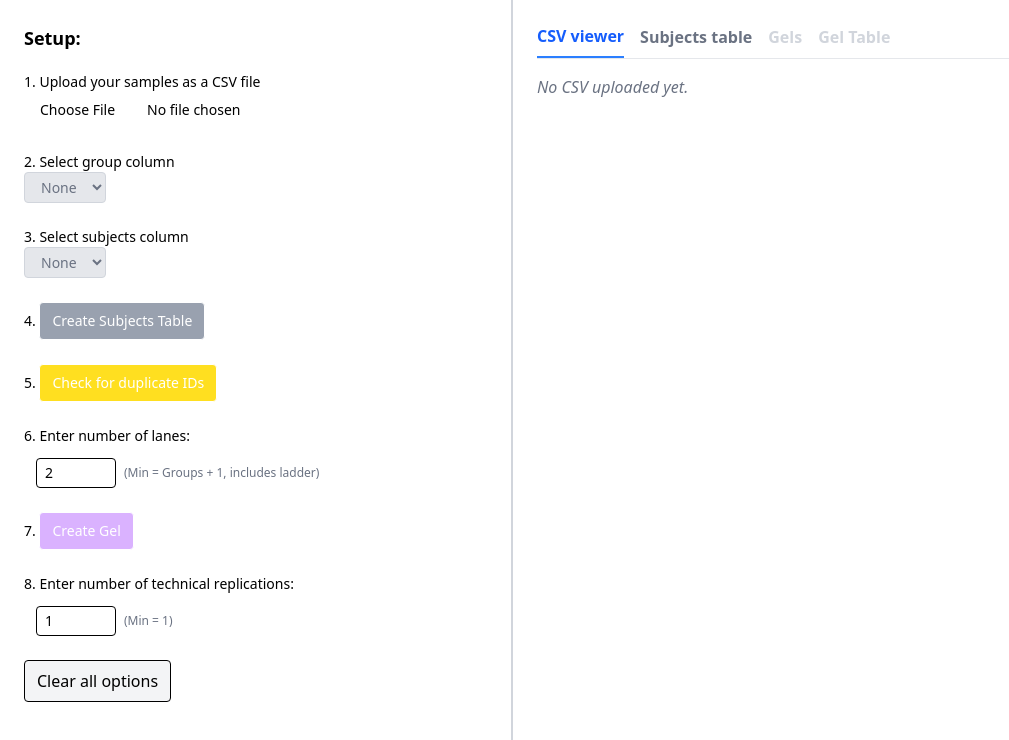
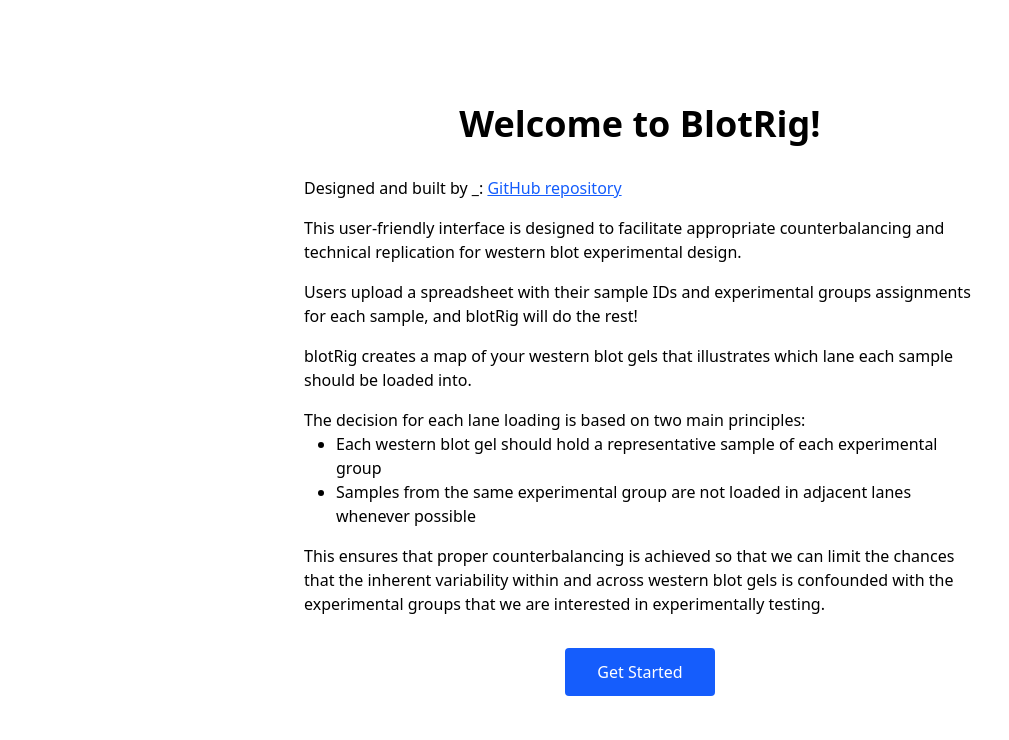
Before and after one commit to ucsf-ferguson-lab/blotrig_rewrite, a React (Vite) app: page / in a window 1280 px wide. Shown: the top 740 px of the page, without its empty margins (0-1009 px from the left). Built offline with nearby package versions, Linux system fonts and the light colour scheme.

Commit message:
Add about page

```diff
--- a/src/App.tsx
+++ b/src/App.tsx
@@ -2,13 +2,15 @@
 
 import { GelMain } from "./routes/GelMain";
 import { ErrorPage } from "./routes/ErrorPage";
+import { AboutPage } from "./routes/AboutPage";
 
 export function App() {
   return (
     <BrowserRouter>
       <Routes>
         <Route path="/">
-          <Route index element={<GelMain />} />
+          <Route index element={<AboutPage />} />
+          <Route path="create" element={<GelMain />} />
           <Route path="*" element={<ErrorPage />} />
         </Route>
       </Routes>
--- a/src/components/GelSidebar.tsx
+++ b/src/components/GelSidebar.tsx
@@ -1,4 +1,6 @@
 import React, { useEffect } from "react";
+import { useNavigate } from "react-router-dom";
+
 import { ColSelector } from "./ColSelector";
 import type { SubjectsTable } from "../logic/models";
 
@@ -53,6 +55,8 @@
       setNumLanes(minLanes);
     }
   }, [numGroups, minLanes, numLanes, setNumLanes]);
+
+  const navigate = useNavigate();
 
   return (
     <div className="w-full md:w-2/5 p-6 border-r border-gray-300 bg-white">
@@ -202,6 +206,14 @@
         >
           Clear all options
         </button>
+
+        <button
+          type="button"
+          onClick={() => navigate("/")}
+          className="px-3 py-2 border rounded bg-gray-100 hover:bg-gray-200"
+        >
+          Back to Main Page
+        </button>
       </div>
     </div>
   );
--- /dev/null
+++ b/src/routes/AboutPage.tsx
@@ -0,0 +1,69 @@
+import { useNavigate } from "react-router-dom";
+
+export function AboutPage() {
+  const navigate = useNavigate();
+
+  return (
+    <div className="flex flex-col justify-center items-center h-screen space-y-8">
+      <h1 className="text-4xl font-bold mb-8">Welcome to BlotRig!</h1>
+
+      <div className="max-w-2xl mx-auto space-y-4">
+        <p>
+          Designed and built by _:{" "}
+          <a
+            href="https://www.f.edu"
+            target="_blank"
+            rel="noopener noreferrer"
+            className="underline text-blue-600 hover:text-blue-800"
+          >
+            GitHub repository
+          </a>
+        </p>
+
+        <p>
+          This user-friendly interface is designed to facilitate appropriate
+          counterbalancing and technical replication for western blot
+          experimental design.
+        </p>
+
+        <p>
+          Users upload a spreadsheet with their sample IDs and experimental
+          groups assignments for each sample, and blotRig will do the rest!
+        </p>
+
+        <p>
+          blotRig creates a map of your western blot gels that illustrates which
+          lane each sample should be loaded into.
+        </p>
+
+        <p>
+          The decision for each lane loading is based on two main principles:
+          <ul className="list-disc pl-8">
+            <li>
+              Each western blot gel should hold a representative sample of each
+              experimental group
+            </li>
+            <li>
+              Samples from the same experimental group are not loaded in
+              adjacent lanes whenever possible
+            </li>
+          </ul>
+        </p>
+
+        <p>
+          This ensures that proper counterbalancing is achieved so that we can
+          limit the chances that the inherent variability within and across
+          western blot gels is confounded with the experimental groups that we
+          are interested in experimentally testing.
+        </p>
+      </div>
+
+      <button
+        className="px-8 py-3 bg-blue-600 text-white rounded hover:bg-blue-700 focus:outline-none focus:ring-2 focus:ring-blue-400"
+        onClick={() => navigate("/create")}
+      >
+        Get Started
+      </button>
+    </div>
+  );
+}
```
